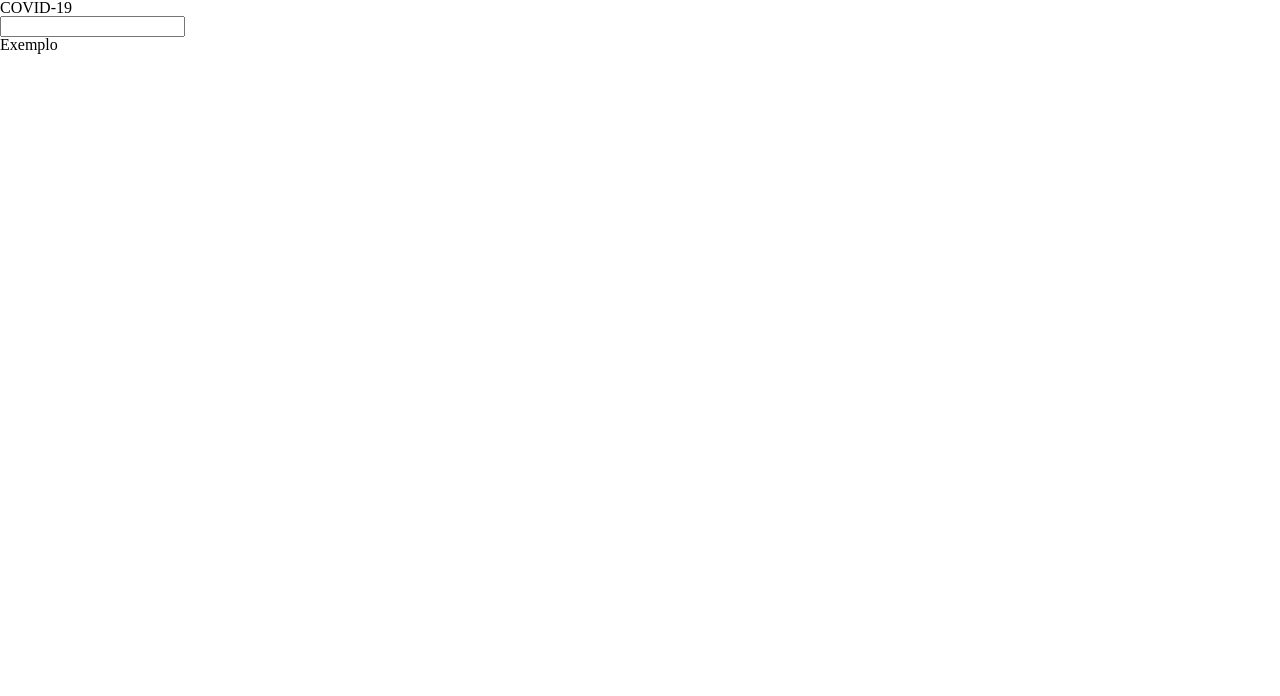
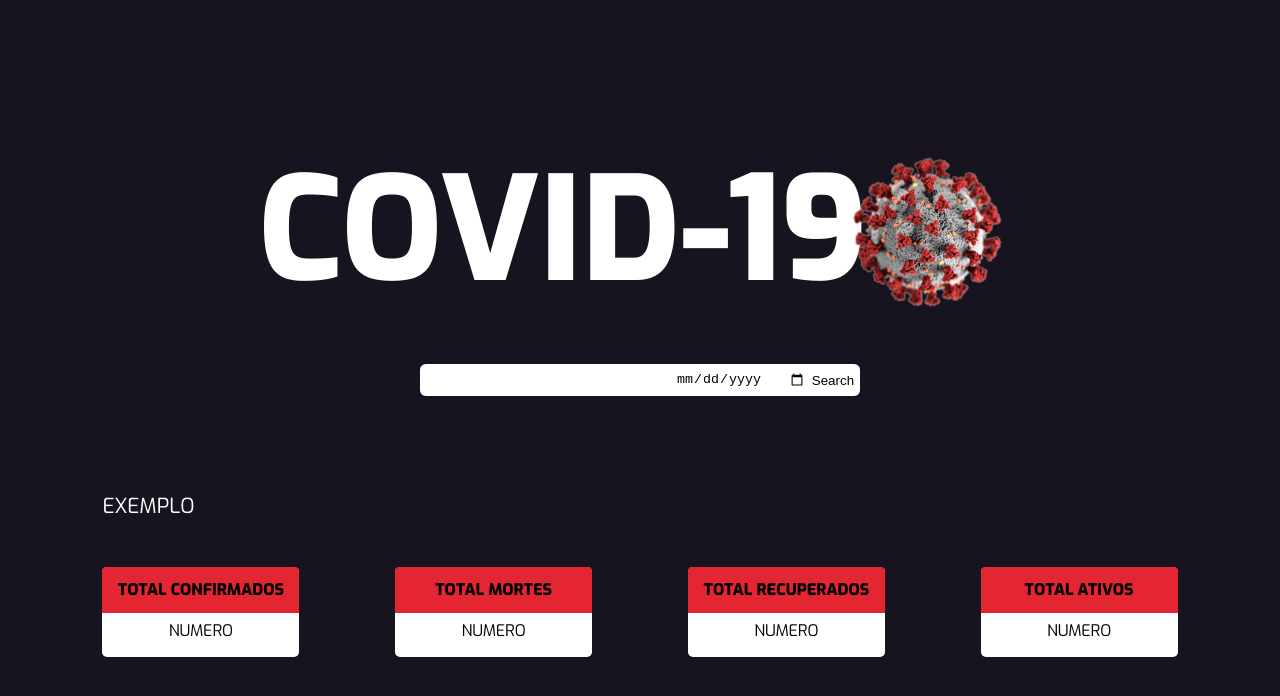
Before and after one commit to Bru-mc/CovidInfo, a plain HTML site: page index.html in a window 1280 px wide. Drawn offline with Linux system fonts and the light colour scheme; no server answers.

Commit message:
adding image file, mainJs and new changings to html and css

```diff
--- a/index.html
+++ b/index.html
@@ -5,23 +5,46 @@
     <meta http-equiv="X-UA-Compatible" content="IE=edge" />
     <meta name="viewport" content="width=device-width, initial-scale=1.0" />
     <title>CovidInfo</title>
+    <link rel="preconnect" href="https://fonts.googleapis.com" />
+    <link rel="preconnect" href="https://fonts.gstatic.com" crossorigin />
+    <link
+      href="https://fonts.googleapis.com/css2?family=Exo:wght@400;800&display=swap"
+      rel="stylesheet"
+    />
     <link rel="stylesheet" href="reset.css" />
     <link rel="stylesheet" href="style.css" />
   </head>
   <body>
     <header>
-      <h1 class="title">COVID-19</h1>
-      <div class="searchbar">
-        <input type="text" name="search" id="sbar" />
-        <ul class="options"></ul>
+      <div>
+        <h1 class="title">Covid-19</h1>
+        <img src="/imagens/covid.png" alt="" />
+        <div class="searchbar">
+          <input type="text" name="search" id="search" />
+          <input type="date" name="date" id="date" />
+          <button class="subBut">Search</button>
+        </div>
       </div>
     </header>
     <h2 class="countryName">Exemplo</h2>
     <div class="dashboard">
-      <div class="card"></div>
-      <div class="card"></div>
-      <div class="card"></div>
-      <div class="card"></div>
+      <div class="card">
+        <div class="TitleCard"><h3>Total Confirmados</h3></div>
+        <h3 class="conf">Numero</h3>
+      </div>
+      <div class="card">
+        <div class="TitleCard"><h3>Total Mortes</h3></div>
+        <h3 class="mort">Numero</h3>
+      </div>
+      <div class="card">
+        <div class="TitleCard"><h3>Total Recuperados</h3></div>
+        <h3 class="rec">Numero</h3>
+      </div>
+      <div class="card">
+        <div class="TitleCard"><h3>Total Ativos</h3></div>
+        <h3 class="ati">Numero</h3>
+      </div>
     </div>
   </body>
+  <script src="main.js"></script>
 </html>
--- /dev/null
+++ b/main.js
@@ -0,0 +1,74 @@
+let data = doGet("https://api.covid19api.com/countries");
+const countries = JSON.parse(data);
+data = doGet("https://api.covid19api.com/summary");
+const summary = JSON.parse(data);
+console.log(summary);
+/*summary.Countries.forEach((element) => {
+  console.log(element);
+});*/
+let confirmed = summary.Global.TotalConfirmed;
+let deaths = summary.Global.TotalDeaths;
+let recovered = summary.Global.TotalRecovered;
+let active = confirmed - deaths - recovered;
+
+innerDashboard(confirmed, deaths, recovered, active);
+
+function innerDashboard(confirmed, deaths, recovered, active) {
+  document.querySelector(".conf").innerHTML = confirmed;
+  document.querySelector(".mort").innerHTML = deaths;
+  document.querySelector(".rec").innerHTML = recovered;
+  document.querySelector(".ati").innerHTML = active;
+}
+
+function doGet(url) {
+  let request = new XMLHttpRequest();
+  request.open("GET", url, false);
+  request.send();
+  return request.responseText;
+}
+
+let input = document.querySelector("#search");
+let date = document.querySelector("#date");
+let btn = document.querySelector(".subBut");
+
+btn.addEventListener("click", searchFor);
+
+function searchFor() {
+  console.log("Entrei");
+  console.log(input.value);
+  let countryData = input.value;
+  let dateData = date.value;
+  console.log(dateData);
+  let splitDateData = dateData.split("-");
+  let dayData = splitDateData[2];
+  let nextDay = parseInt(dayData) + 1;
+  nextDay = nextDay < 10 ? "0" + nextDay.toString() : nextDay;
+  let nextDayDate = splitDateData[0] + "-" + splitDateData[1] + "-" + nextDay;
+  console.log(nextDayDate);
+
+  countries.forEach((element) => {
+    if (element.Country === countryData) {
+      countryData = element.Slug;
+    }
+  });
+  const url = `https://api.covid19api.com/country/${countryData}?from=${dateData}T00:00:00Z&to=${nextDayDate}T00:00:00Z`;
+  data = doGet(url);
+  console.log(url);
+  const byCountryAllStatus = JSON.parse(data);
+  console.log(byCountryAllStatus);
+
+  let confirmed = byCountryAllStatus[1].Confirmed;
+  let deaths = byCountryAllStatus[1].Deaths;
+  let recovered = byCountryAllStatus[1].Recovered;
+  let active = confirmed - deaths - recovered;
+  document.querySelector(".conf").innerHTML = confirmed;
+  document.querySelector(".mort").innerHTML = deaths;
+  document.querySelector(".rec").innerHTML = recovered;
+  document.querySelector(".ati").innerHTML = active;
+
+  /*summary.Countries.forEach((element) => {
+    if (element.Country === input.value) {
+      console.log(element);
+    }
+  });*/
+}
--- a/style.css
+++ b/style.css
@@ -0,0 +1,136 @@
+body {
+  background: #171420;
+  font-family: "Exo", sans-serif;
+  text-transform: uppercase;
+}
+
+header {
+  display: flex;
+  flex-direction: column;
+  align-items: center;
+  padding-top: 130px;
+}
+
+header .title {
+  color: #ffffff;
+  font-size: 144px;
+  font-weight: 800;
+  display: inline;
+}
+header img {
+  height: 150px;
+  position: relative;
+  top: 27px;
+  right: 20px;
+}
+
+header .searchbar {
+  margin-top: 60px;
+  display: flex;
+  justify-content: center;
+}
+
+header .searchbar #search {
+  background: #ffffff;
+  height: 30px;
+  width: 33%;
+  border: none;
+  border-top-left-radius: 5.7px;
+  border-bottom-left-radius: 5.7px;
+}
+header .searchbar #date {
+  background: #ffffff;
+  width: 17%;
+  padding: 0%;
+  border: none;
+  cursor: pointer;
+}
+
+header .searchbar .subBut {
+  background: #ffffff;
+  border: none;
+  border-top-right-radius: 5.7px;
+  border-bottom-right-radius: 5.7px;
+  cursor: pointer;
+}
+.countryName {
+  font-size: 1.3em;
+  color: #ffffff;
+  margin-top: 100px;
+  margin-left: 8%;
+}
+.dashboard {
+  margin-left: 8%;
+  margin-right: 8%;
+  display: flex;
+  flex-wrap: wrap;
+  justify-content: space-between;
+}
+.dashboard .card {
+  background: #ffffff;
+  margin-top: 50px;
+  width: 197px;
+  height: 90px;
+  border-radius: 5px;
+  display: flex;
+  flex-direction: column;
+  align-items: center;
+  justify-content: space-between;
+  box-sizing: border-box;
+}
+.dashboard .TitleCard {
+  color: #000000;
+  font-weight: 800;
+  text-align: center;
+  padding: 15px 0;
+  margin-bottom: 10px;
+  height: 50px;
+  width: 197px;
+  border-top-left-radius: 4.2px;
+  border-top-right-radius: 4.2px;
+  background-color: #e32632;
+}
+.dashboard .card > h3 {
+  margin-bottom: 30px;
+}
+
+@media screen and (max-width: 1080px) {
+  header .title {
+    font-size: 134px;
+  }
+}
+@media screen and (max-width: 880px) {
+  header .title {
+    font-size: 114px;
+  }
+}
+@media screen and (max-width: 700px) {
+  header .title {
+    font-size: 94px;
+  }
+  .countryName {
+    text-align: center;
+    margin-left: 0;
+  }
+  .dashboard {
+    justify-content: space-around;
+  }
+}
+@media screen and (max-width: 540px) {
+  header .title {
+    font-size: 64px;
+  }
+}
+
+@media screen and (max-width: 350px) {
+  header .title {
+    font-size: 50px;
+  }
+  header .searchbar {
+    margin-top: 20px;
+  }
+  header .searchbar button {
+    height: 25px;
+    font-size: 85.7%;
+  }
+}
```
Also changed, not shown: imagens/covid.png (added).
